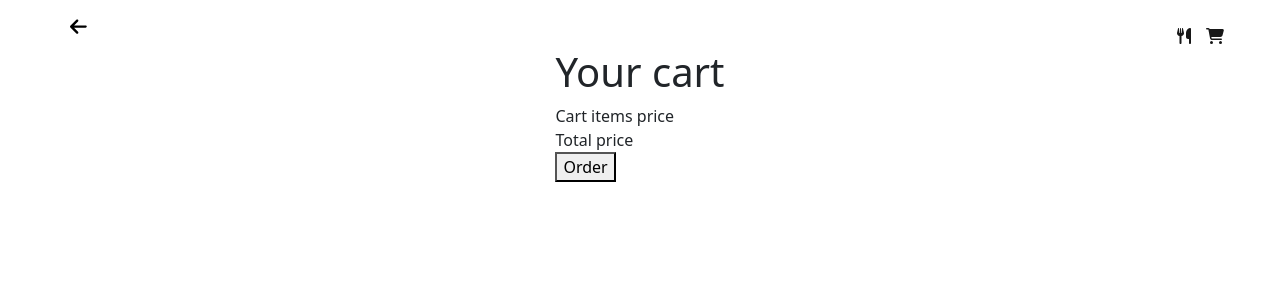
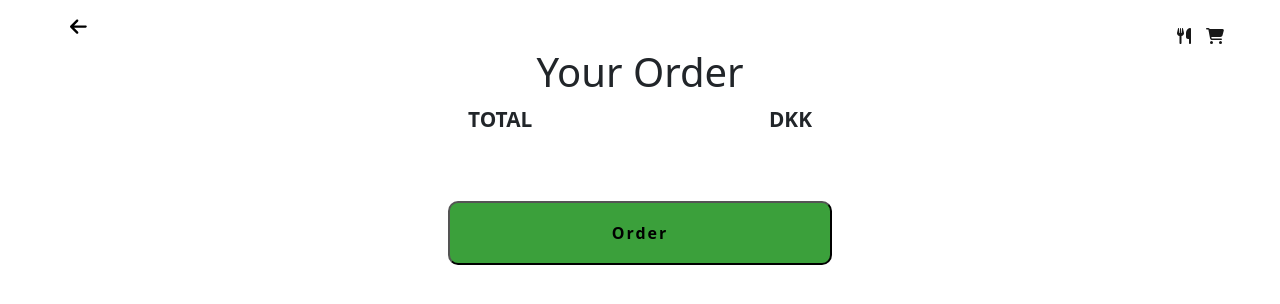
Before and after one commit to LillaKoncz/pizza-house, a React (Vite) app: page /pizza-house/cart in a window 1280 px wide. Shown: the top 304 px of the page. Built offline with nearby package versions, Linux system fonts and the light colour scheme.

Commit message:
Cart designed, pieces displaying

```diff
--- a/src/components/cart/Cart.css
+++ b/src/components/cart/Cart.css
@@ -1,4 +1,60 @@
+/*TITLE*/
+.cart-title{
+    text-align: center;
+}
+
+
+/*ITEMS*/
 .cart-item{
     display: flex;
-    justify-content: space-around;
+    justify-content: space-between;
+    border:1px solid black;
+    border-radius: 10px;
+    margin: 10px;
 }
+
+/*image and name */
+.img-and-name{
+    display: flex;
+    justify-content: flex-start;
+    padding-left:20px;
+}
+
+
+
+/*name and price*/
+.item-name, .item-price{
+    padding-top:20px;
+    font-weight: bold;
+}
+
+.item-price{
+    padding-right: 20px;
+}
+
+
+/*button wrapper*/
+.order-button{
+    text-align: center;
+    margin-top:50px;
+}
+
+/*button*/
+.order{
+    width:30vw;
+    height: 8vh;
+    border-radius: 10px;
+    letter-spacing: 2px;
+    font-weight: bold;
+    background-color: rgb(59, 160, 59);
+}
+
+
+.total-price{
+    display: flex;
+    justify-content: space-between;
+    padding-left:20px;
+    padding-right: 20px;
+    font-weight: bold;
+    font-size: 1.3rem;
+}
--- a/src/components/cart/Cart.jsx
+++ b/src/components/cart/Cart.jsx
@@ -15,19 +15,21 @@ export const Cart = () => {
     <>
     <Nav />
     <div className='cart-wrapper m-5'>
-      <div className='cart-title'><h1>Your cart</h1></div>
+      <div className='cart-title'><h1>Your Order</h1></div>
 
-      <div className='cart-items'> {/*flexbox nev es ar egymas mellett*/}
+      <div className='cart-items-wrapper'> {/*flexbox nev es ar egymas mellett*/}
         <div className='cart-items'>{FOOD.map((food) => {
           if(cart[food.id] !== 0) {
              return <CartItem data={food} key={food.id} food={food}/>
           }
         })}</div>
-        <div>Cart items price</div>
+
       </div>
 
-      <div className='total-price'> Total price</div> {/*jobb oldalt a price alatt*/}
-      <div className='order-button'><button>Order</button></div>
+      <div className='total-price'>
+        <p>TOTAL</p> <p> DKK </p>
+      </div>
+      <div className='order-button'><button className='order'>Order</button></div>
 
     </div>
 
--- a/src/components/cart/CartItem.jsx
+++ b/src/components/cart/CartItem.jsx
@@ -1,15 +1,20 @@
-import React from 'react'
+import React, {useContext} from 'react'
 import './Cart.css'
+import { ShopContext } from '../shop-context/ShopContext';
 
 
 export const CartItem = (props) => {
   const {id, name, image, price, description} = props.data;
+  const {addToCart, removeFromCart, cart} = useContext(ShopContext);
+
+  const cartAmount = cart[id];
 
   return (
     <div className='cart-item'>
-      <img src={image} width='80px'/>
-       <div><h5 className='item-name'>{name}</h5></div>
-       <div><h5 className='item-price'>{price} DKK</h5></div>
+      <div className='img-and-name'>
+        <img src={image} width='80px'/><p className='item-name'>{name} {cartAmount}x</p>
+      </div>
+       <div><p className='item-price'>{price} DKK</p></div>
      </div>
   )
 }
--- a/src/components/details/PizzaDetails.jsx
+++ b/src/components/details/PizzaDetails.jsx
@@ -10,7 +10,7 @@ import { useContext } from 'react'
 
 export const PizzaDetails = () => {
     const { id } = useParams();
-    const {addToCart, cart} = useContext(ShopContext);
+    const {addToCart, removeFromCart, cart} = useContext(ShopContext);
 
     const cartAmount = cart[id];
 
@@ -48,9 +48,9 @@ export const PizzaDetails = () => {
       <div className="infos mx-5">
         <h1>{selectedItem.name}</h1>
         <div className='buttons'>
-          <button className='plus'>+</button>
-          <input className='input'></input>
-          <button className='minus'>-</button>
+          <button className='plus' onClick={() => addToCart(id)}>+</button>
+          <div className='input'>{cartAmount > 0 && <>{cartAmount}</> }</div>
+          <button className='minus' onClick={() => removeFromCart(id)}>-</button>
         </div>
 
       </div>
@@ -61,7 +61,7 @@ export const PizzaDetails = () => {
 
       <div className='price-button mx-5'>
         <h2>{selectedItem.price} DKK</h2>
-        <button onClick={() => addToCart(id)}>Add to Cart {cartAmount > 0 && <>({cartAmount})</> }</button>
+        <button onClick={() => addToCart(id)}>Add to Cart {cartAmount > 0 && <>({cartAmount})</> } </button>
       </div>
       </div>
     </div>
--- a/src/components/details/pizzaDetails.css
+++ b/src/components/details/pizzaDetails.css
@@ -29,6 +29,7 @@
     width:30px;
     border:none;
     text-align: center;
+    padding-top:4px;
 }
 
 .plus,
@@ -63,6 +64,11 @@
     border-radius: 5px;
     color:whitesmoke;
 
+}
+
+.buttons{
+    display: flex;
+    flex-direction:row;
 }
 
 /*MEDIA QUERY---------------------*/
```
